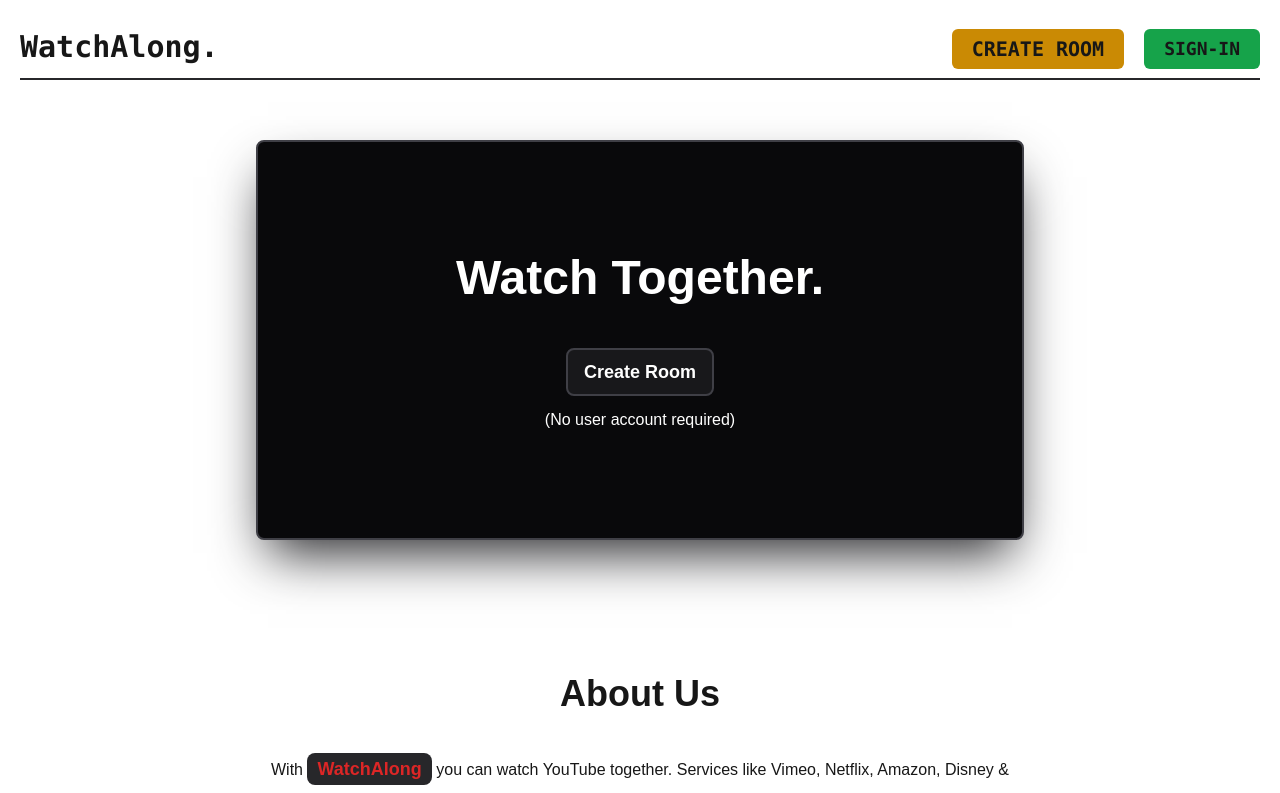
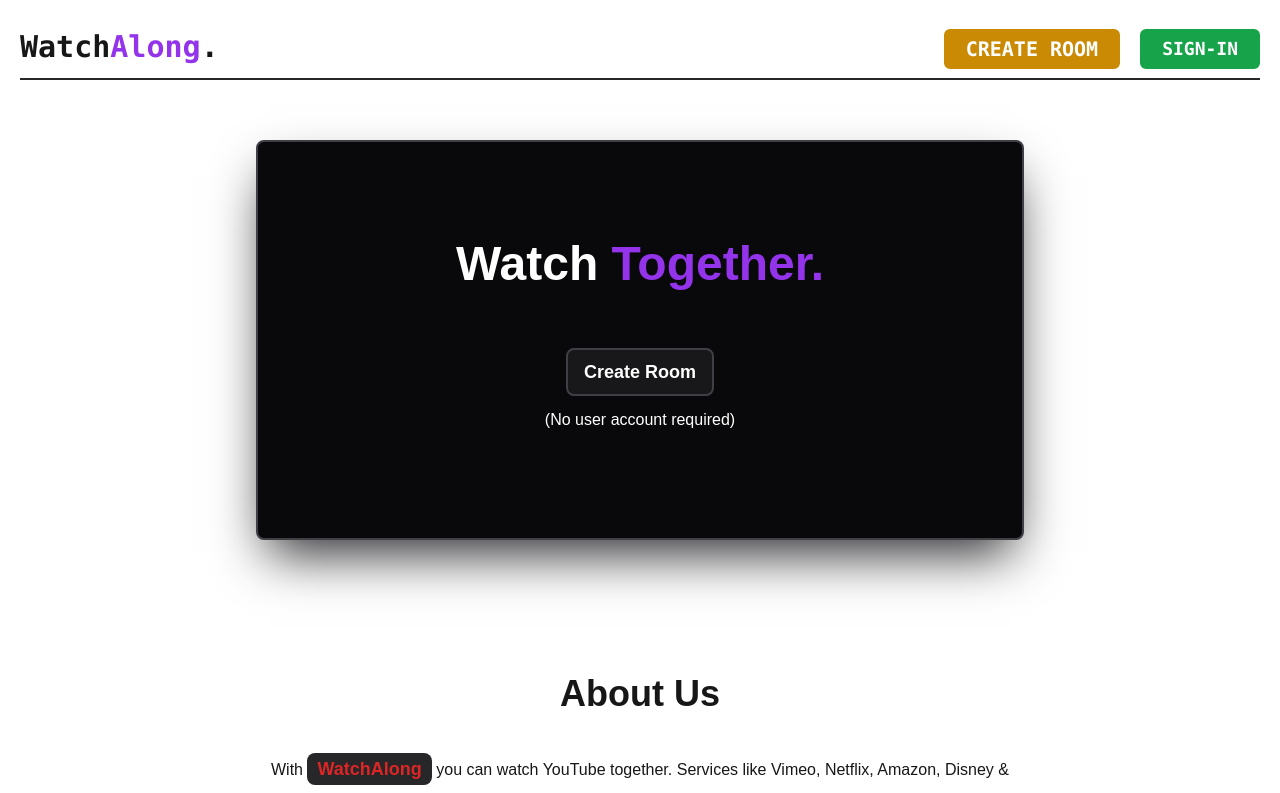
Before and after one commit to Rishabh8210/WatchAlong, a Next.js app: page / in a window 1280 px wide. Shown: the top 793 px of the page. Built offline with nearby package versions, Linux system fonts and the light colour scheme.

Commit message:
Commit: Changes the UI

```diff
--- a/src/components/Common-Component/DropDownMenu.tsx
+++ b/src/components/Common-Component/DropDownMenu.tsx
@@ -1,3 +1,4 @@
+import { getrandomString } from '@/utils/getRandomstring'
 import Link from 'next/link'
 import React from 'react'
 
@@ -6,7 +7,7 @@ const DropDownMenu = () => {
     <div className='h-fit w-48 border-2 border-zinc-700 bg-zinc-800 absolute overflow-hidden right-5 top-20 rounded-lg flex flex-col'>
         <Link className='px-5 py-2 text-lg text-white font-semibold hover:bg-zinc-950  border-b-2 border-zinc-600' href={'/signin'}>Sign In</Link>
         <Link className='px-5 py-2 text-lg text-white font-semibold hover:bg-zinc-950  border-b-2 border-zinc-600' href={'/signup'}>Sign Up</Link>
-        <Link className='px-5 py-2 text-lg text-white font-semibold hover:bg-zinc-950 ' href={'/rooms'}>Create Room</Link>
+        <Link className='px-5 py-2 text-lg text-white font-semibold hover:bg-zinc-950 ' href={`/rooms/${getrandomString()}`}>Create Room</Link>
     </div>
   )
 }
--- a/src/components/Common-Component/HeaderComponent.tsx
+++ b/src/components/Common-Component/HeaderComponent.tsx
@@ -8,8 +8,8 @@ const HeaderComponent = () => {
     return (
         <div className='h-[60px] w-full flex items-center justify-between overflow-hidden flex-shrink-0 flex-grow-0 border-b-2 border-zinc-800'>
             <div className='h-10 w-2/3 relative overflow-hidden transition-all cursor-pointer' onClick={() => router.push('/')} onMouseEnter={() => setStyle(true)} onMouseOut={() => setStyle(false)}>
-                <p className={isStyle ? 'text-3xl absolute -top-10 transition-all font-mono font-semibold pointer-events-none dark:text-white' : 'text-3xl absolute  top-0 transition-all font-mono font-semibold pointer-events-none dark:text-white'}>WatchAlong.</p>
-                <p className={isStyle ? 'text-3xl absolute top-0 transition-all uppercase font-mono font-semibold pointer-events-none dark:text-white' : 'text-3xl absolute top-10 transition-all font-mono font-semibold pointer-events-none dark:text-white'}>WatchAlong!</p>
+            <p className={isStyle ? 'text-3xl absolute -top-10 transition-all font-mono font-semibold pointer-events-none dark:text-white' : 'text-3xl absolute  top-0 transition-all font-mono font-semibold pointer-events-none dark:text-white'}>Watch<span className='text-purple-600'>Along</span>.</p>
+            <p className={isStyle ? 'text-3xl absolute top-0 transition-all uppercase font-mono font-semibold pointer-events-none dark:text-white' : 'text-3xl absolute top-10 transition-all font-mono font-semibold pointer-events-none dark:text-white'}><span className='text-purple-600'>Watch</span>Along<span className='text-purple-600'>!</span></p>
             </div>
         </div>
     )
--- a/src/components/HomePage-Component/HomePageHeader.tsx
+++ b/src/components/HomePage-Component/HomePageHeader.tsx
@@ -17,12 +17,12 @@ const HomePageHeader = () => {
     return (
         <div className='h-[60px] w-full flex items-center justify-between overflow-hidden flex-shrink-0 flex-grow-0 border-b-2 border-zinc-800'>
             <div className='h-10 w-2/3 relative overflow-hidden transition-all cursor-pointer' onClick={() => router.push('/')} onMouseEnter={() => setStyle(true)} onMouseOut={() => setStyle(false)}>
-                <p className={isStyle ? 'text-3xl absolute -top-10 transition-all font-mono font-semibold pointer-events-none dark:text-white' : 'text-3xl absolute  top-0 transition-all font-mono font-semibold pointer-events-none dark:text-white'}>WatchAlong.</p>
-                <p className={isStyle ? 'text-3xl absolute top-0 transition-all uppercase font-mono font-semibold pointer-events-none dark:text-white' : 'text-3xl absolute top-10 transition-all font-mono font-semibold pointer-events-none dark:text-white'}>WatchAlong!</p>
+                <p className={isStyle ? 'text-3xl absolute -top-10 transition-all font-mono font-semibold pointer-events-none dark:text-white' : 'text-3xl absolute  top-0 transition-all font-mono font-semibold pointer-events-none dark:text-white'}>Watch<span className='text-purple-600'>Along</span>.</p>
+                <p className={isStyle ? 'text-3xl absolute top-0 transition-all uppercase font-mono font-semibold pointer-events-none dark:text-white' : 'text-3xl absolute top-10 transition-all font-mono font-semibold pointer-events-none dark:text-white'}><span className='text-purple-600'>Watch</span>Along<span className='text-purple-600'>!</span></p>
             </div>
             <div className='hidden h-fit w-full sm:flex items-center justify-end gap-5'>
-                <button className="bg-yellow-600 uppercase hidden sm:flex p-1.5 px-5 w-fit h-10 rounded-md text-xl font-mono font-semibold transition-all hover:text-yellow-600 hover:bg-transparent hover:border-2 border-zinc-700" onClick={handleClick}>Create Room</button>
-                <button className="bg-green-600 hidden sm:flex p-1.5 h-10 w-fit px-5 rounded-md text-lg font-mono font-semibold uppercase transition-all hover:text-green-500 hover:bg-transparent hover:border-2 border-zinc-700" onClick={() => router.push('/signin')}>Sign-In</button>
+                <button className="bg-yellow-600 uppercase text-white hidden sm:flex py-1 px-5 w-fit h-fit rounded-md text-xl border-2 border-yellow-600 font-mono font-semibold transition-all hover:text-yellow-600 hover:bg-transparent hover:border-2 hover:border-zinc-700" onClick={handleClick}>Create Room</button>
+                <button className="bg-green-600 hidden text-white sm:flex py-1 w-fit px-5 h-fit rounded-md text-lg font-mono border-2 border-green-600 font-semibold uppercase transition-all hover:text-green-500 hover:bg-transparent hover:border-2 hover:border-zinc-700" onClick={() => router.push('/signin')}>Sign-In</button>
             </div>
             <img className='h-[60px] sm:hidden cursor-pointer hover:scale-110 hover:rotate-12 transition-all' src='./Logo.png' alt='#Logo' onClick={() => setDropDown(!openDropDown)} />
             {openDropDown && <DropDownMenu />}
--- a/src/components/HomePage-Component/HomePageTitleSlidingBar.tsx
+++ b/src/components/HomePage-Component/HomePageTitleSlidingBar.tsx
@@ -19,7 +19,7 @@ const HomePageTitleSlidingBar = () => {
     }, 5000);
     return (
         <div className='h-fit w-full text-center px-2 text-white'>
-            <p className='text-5xl font-semibold leading-tight transition-all pointer-events-none dark:text-white'>{title}.</p>
+            <p className='text-5xl font-semibold leading-tight transition-all pointer-events-none dark:text-white animate-bounce' >{title} <span className='text-purple-600'>Together.</span></p>
         </div>
     )
 }
--- a/src/constant/titleData.ts
+++ b/src/constant/titleData.ts
@@ -1 +1 @@
-export const titleData = ["Watch Together", "Listen Together", "Explore Together", "Play Together", "Spend Time Together"];
+export const titleData = ["Watch", "Listen", "Explore", "Play", "Spend Time"];
```
